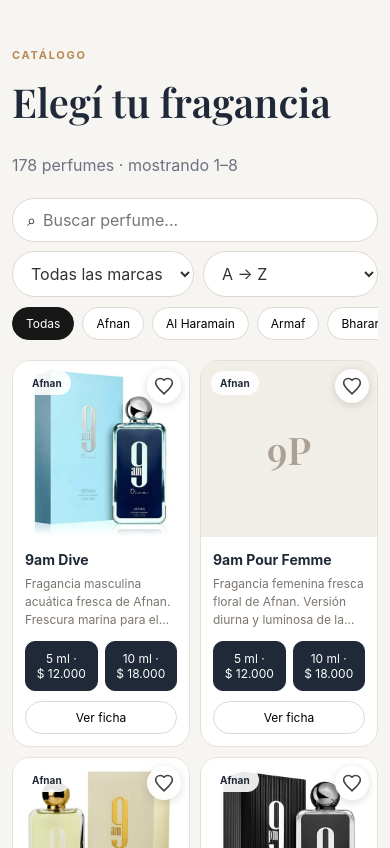
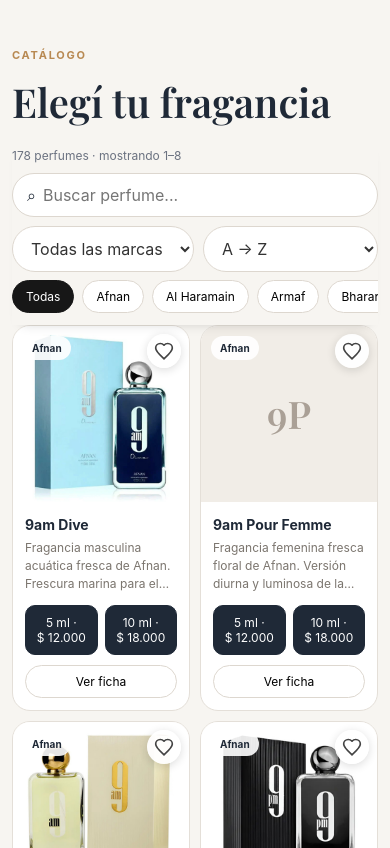
Before and after one commit to cmartinrodriguez229-code/decants-parana-cf, a website: page public/index.html in a window 390 px wide. Shown: the part 980-1828 px from the top of the page. Drawn offline with nearby package versions, Linux system fonts and the light colour scheme; no server answers.

Commit message:
Implement sticky filters and search styles
Added styles for sticky catalog filters and search.

```diff
--- a/public/styles.css
+++ b/public/styles.css
@@ -113,3 +113,17 @@
 }
 
 @media(max-width:680px){.steps article{display:grid;grid-template-columns:auto 1fr;align-items:center;column-gap:12px;padding:16px 18px}.steps h3{margin:0}.steps p{grid-column:1/-1;margin-top:10px}}
+
+/* Catálogo: buscador y filtros fijos al scrollear */
+#catalogo .section-head{margin-bottom:8px}
+.catalog-sticky{position:sticky;top:74px;z-index:30;background:var(--site-bg);padding:10px 0 2px;box-shadow:0 8px 12px -10px rgba(0,0,0,.2)}
+.sticky-row{display:flex;justify-content:space-between;align-items:center;gap:12px;flex-wrap:wrap}
+.catalog-sticky .muted{margin:0}
+.catalog-sticky .chips{padding-bottom:10px}
+.catalog-sticky .chip{margin-top:8px}
+@media(max-width:680px){
+  .catalog-sticky{top:64px}
+  .sticky-row{display:block}
+  .catalog-sticky .catalog-tools{margin-top:8px}
+  .catalog-sticky .muted{font-size:12px}
+}
```
